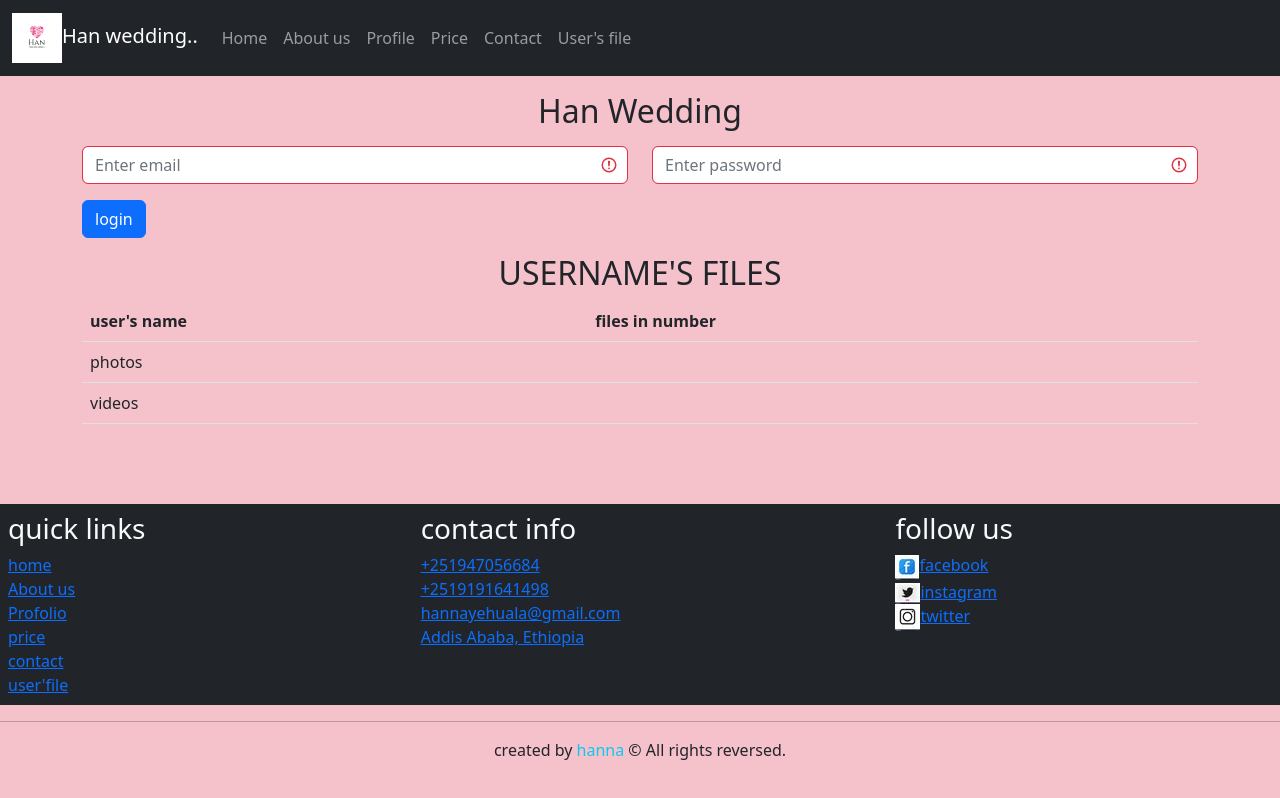
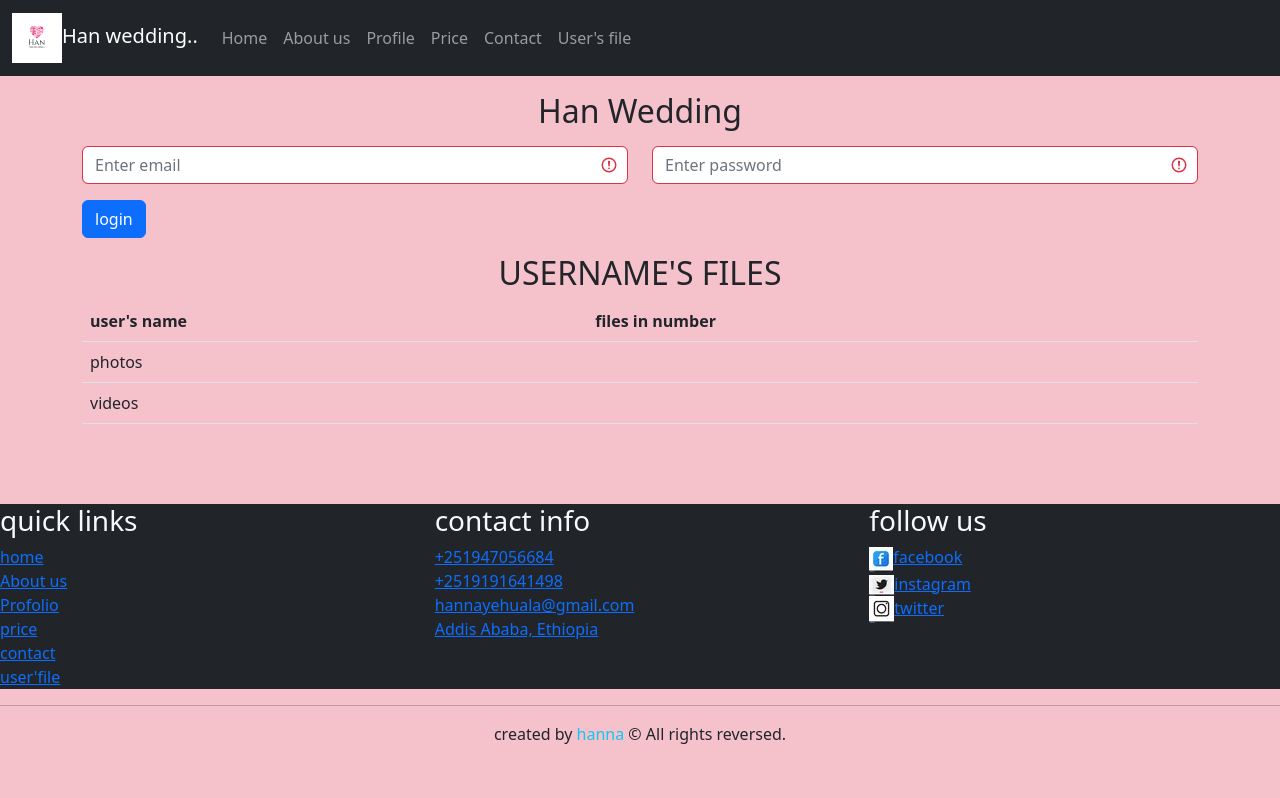
Before and after one commit to yehanna/UGR-9409-13, a plain HTML site: page user's file.html in a window 1280 px wide. Drawn offline with nearby package versions, Linux system fonts and the light colour scheme; a script that the page names is missing.

Commit message:
Add files via upload

```diff
--- a/user's file.html
+++ b/user's file.html
@@ -95,9 +95,9 @@
 
 <section class="footer">
   <div class="continare mt-3 bg-dark text-light">
-    <div class="d-flex mb-3">
+    <div class="row">
 
-<div class =" p-2 flex-fill">
+<div class ="col">
 <h3>quick links</h3>
 
 
@@ -110,7 +110,7 @@
 
 </div>
 
- <div class=" p-2 flex-fill">
+ <div class="col">
 <h3>contact info</h3>
     <a href = "#">+251947056684</a><br>
    <a href = "#">+2519191641498</a><br>
@@ -118,7 +118,7 @@
    <a href = "#">Addis Ababa, Ethiopia</a>
  </div>
 
-<div class=" p-2 flex-fill">
+<div class="col">
 <h3>follow us</h3>
    <a href = "#" ><img src="wedding photo\fb (1) (1).jpg"alt="facebook">facebook</a><br>
    <a href = "#"><img src="wedding photo\fb (2).jpg"alt="instagram">instagram</a><br>
```
